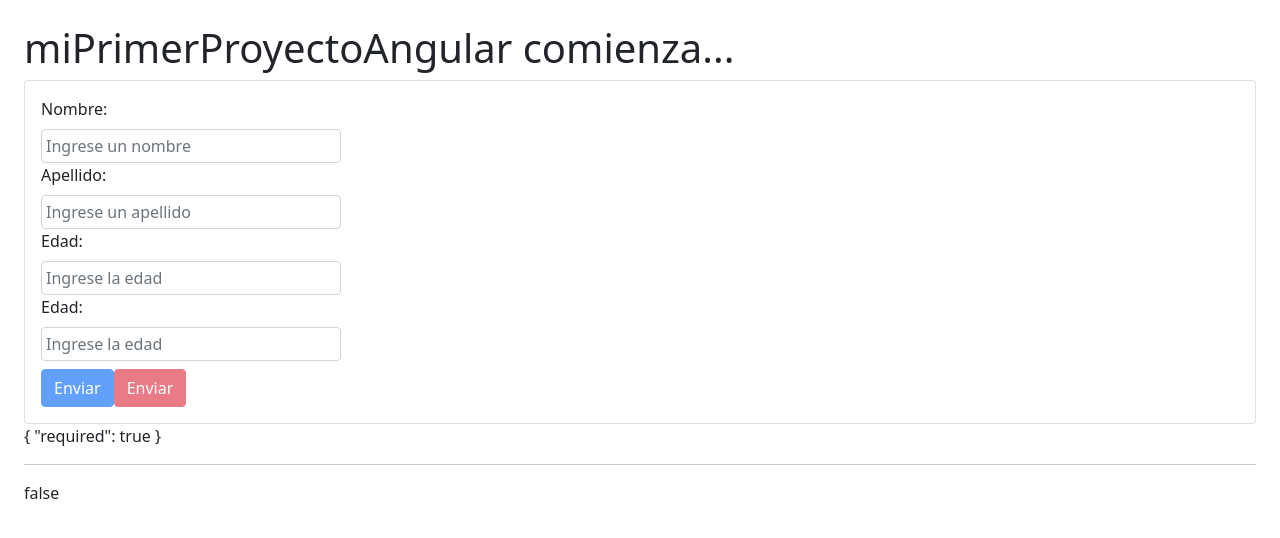
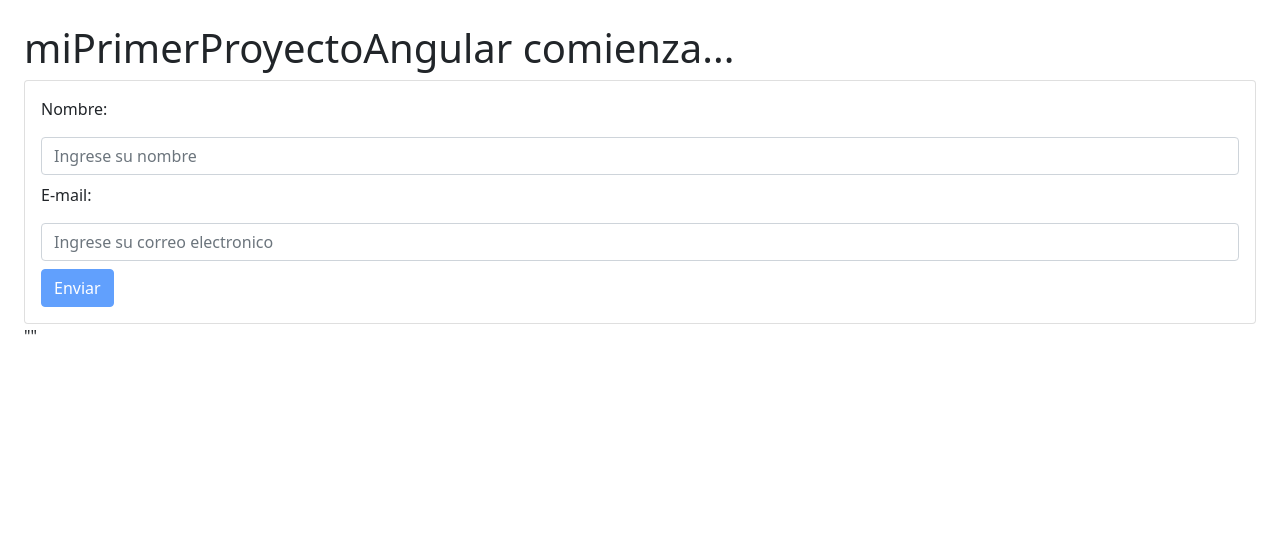
Before and after one commit to southvalhalla/PruebaAngular, an Angular app: page / in a window 1280 px wide. Shown: the top 538 px of the page. Built offline with nearby package versions, Linux system fonts and the light colour scheme.

Commit message:
formularioReactivo

```diff
--- a/src/app/app.component.html
+++ b/src/app/app.component.html
@@ -12,6 +12,6 @@
   <!-- <app-empleados></app-empleados> -->
   <!-- <app-contador></app-contador> -->
   <!-- <app-botones></app-botones> -->
-  <app-formulario-plantilla></app-formulario-plantilla>
+  <app-formulario-reactivo></app-formulario-reactivo>
 </body>
 </html>
--- a/src/app/app.module.ts
+++ b/src/app/app.module.ts
@@ -10,14 +10,15 @@ import { FormularioComponent } from './formulario/formulario.component';
 import { SwitchComponent } from './switch/switch.component';
 import { FormularioPlantillaComponent } from './formulario-plantilla/formulario-plantilla.component';
 
-import { FormsModule } from '@angular/forms';
+import { FormsModule, ReactiveFormsModule } from '@angular/forms';
+import { FormularioReactivoComponent } from './formulario-reactivo/formulario-reactivo.component';
 
 @NgModule({
   declarations: [
-    AppComponent,EmpleadosComponent, EmpleadoComponent, ContadorComponent, BotonesComponent, FormularioComponent, SwitchComponent, FormularioPlantillaComponent
+    AppComponent,EmpleadosComponent, EmpleadoComponent, ContadorComponent, BotonesComponent, FormularioComponent, SwitchComponent, FormularioPlantillaComponent, FormularioReactivoComponent
   ],
   imports: [
-    BrowserModule, FormsModule
+    BrowserModule, FormsModule, ReactiveFormsModule
   ],
   providers: [],
   bootstrap: [AppComponent]
--- /dev/null
+++ b/src/app/formulario-reactivo/formulario-reactivo.component.html
@@ -0,0 +1,37 @@
+<div class="card">
+    <div class="card-body">
+        <form [formGroup]="formUser" (ngSubmit)="procesar()">
+            <div>
+                <label class="form-label">
+                    Nombre:
+                </label>
+                <input  type="text" formControlName="name" class="form-control mt-2" placeholder="Ingrese su nombre">
+                <div class="alert alert-danger mt-2" [hidden]="name.valid || name.pristine">
+                    El nombre es obligatorio
+                </div>
+            </div>
+
+            <div>
+                <label class="form-label mt-2">
+                    E-mail:
+                </label>
+                <input  type="email" formControlName="email" class="form-control mt-2" placeholder="Ingrese su correo electronico">
+                <div class="alert alert-danger mt-2" [hidden]="email.valid || email.pristine">
+                    <span *ngIf="email.errors?.['required']">
+                        El correo es obligatorio
+                    </span>
+                    <span *ngIf="email.errors?.['email']">
+                        El correo debe ser valido
+                    </span>
+                </div>
+
+            </div>
+
+            <button class="btn btn-primary mt-2" [disabled]="formUser.invalid">
+                Enviar
+            </button>
+        </form>
+    </div>
+</div>
+
+{{formUser.get('name')?.value| json}}
--- /dev/null
+++ b/src/app/formulario-reactivo/formulario-reactivo.component.ts
@@ -0,0 +1,38 @@
+import { Component } from '@angular/core';
+import { FormBuilder, FormControl, FormGroup, Validators } from '@angular/forms';
+
+@Component({
+  selector: 'app-formulario-reactivo',
+  templateUrl: './formulario-reactivo.component.html',
+  styleUrls: ['./formulario-reactivo.component.css']
+})
+export class FormularioReactivoComponent {
+
+  constructor(private fb: FormBuilder){
+
+  }
+
+  get name() {
+    return this.formUser.get('name') as FormControl;
+  }
+  get email() {
+    return this.formUser.get('email') as FormControl;
+  }
+
+  // formUser = new FormGroup({
+  //   'name': new FormControl('', Validators.required),
+  //   'email': new FormControl('',[Validators.required, Validators.email])
+  // });
+
+  formUser = this.fb.group({
+    'name': ['', Validators.required],
+    'email': ['',[Validators.required, Validators.email]]
+  })
+  procesar() {
+    console.log(this.formUser.value);
+  }
+
+  // name = new FormControl('', Validators.required);
+  // email = new FormControl('',[Validators.required, Validators.email]);
+
+}
```
Also changed, not shown: src/app/formulario-reactivo/formulario-reactivo.component.css (added), 1 other file (tests, documents, lock files or other folders).
